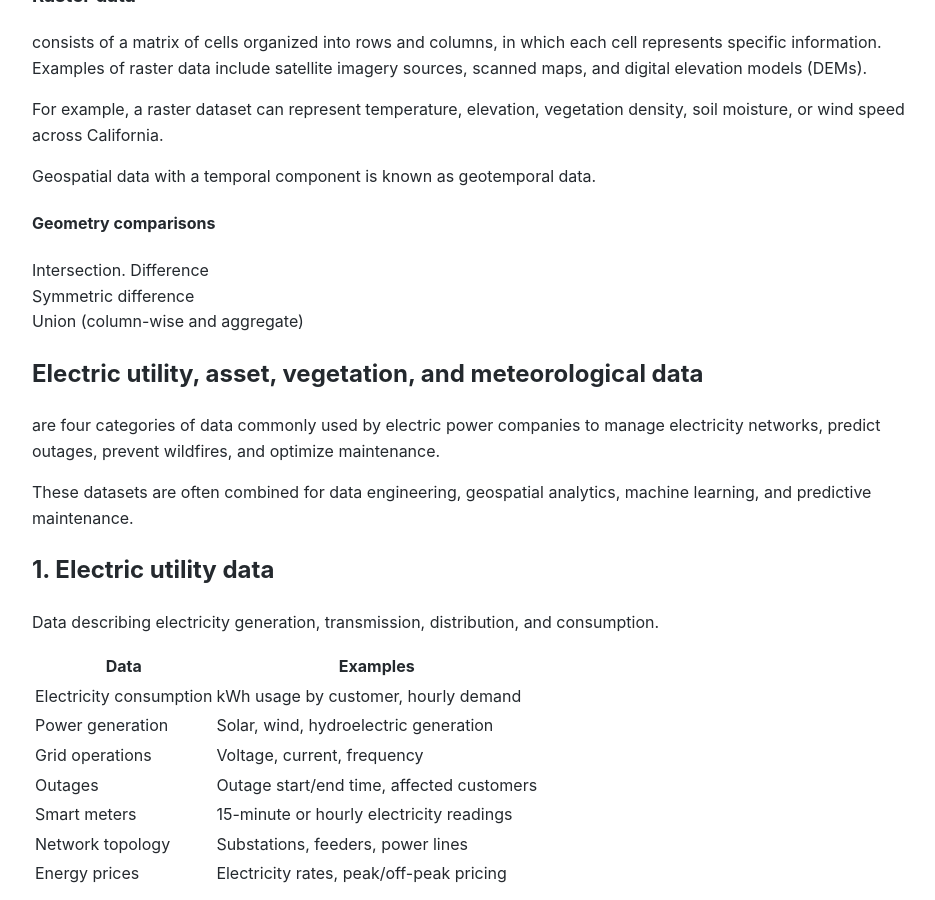
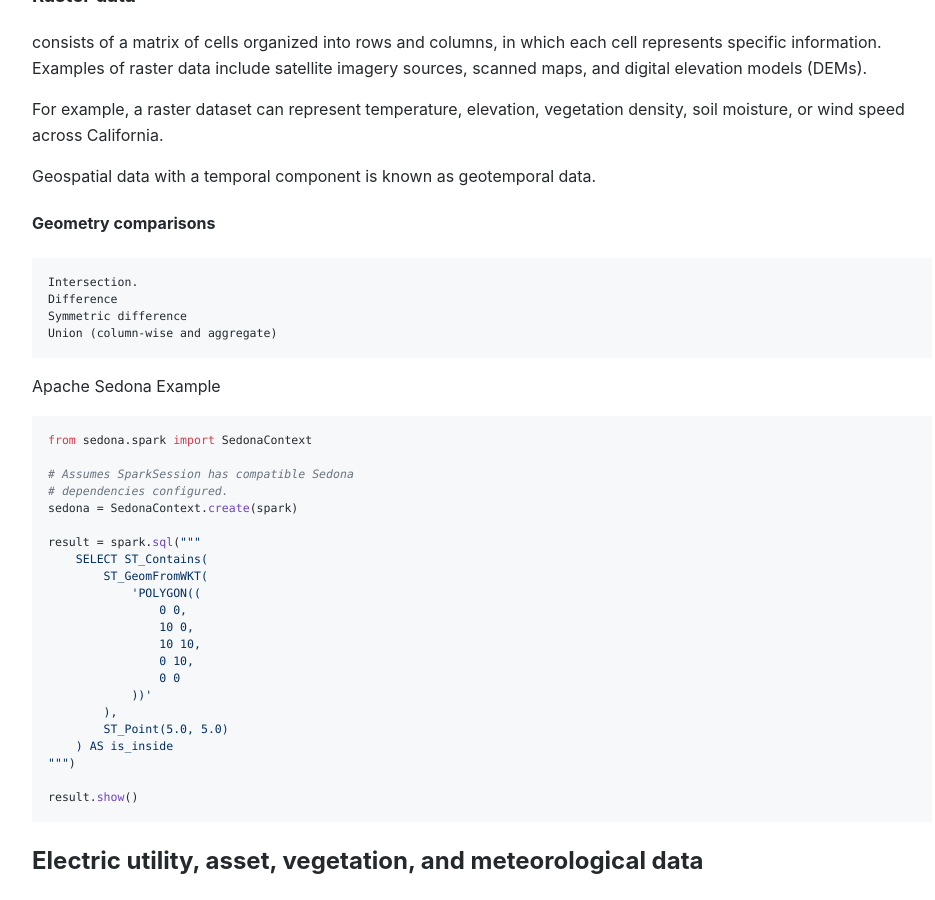
Before and after one commit to Michael-Lubinsky/michael-lubinsky.github.com, a Jekyll site: the page built from geo/pg_and_e.md, in a window 1280 px wide and 900 px high, scrolled down 331 px. Shown: the whole window, without its empty margins (158-1093 px from the left). Built offline with Jekyll 4.4.1, drawn with Linux system fonts in a browser that asks for light colours; our own code applies the rules of GitHub Pages for plain Markdown files.

Commit message:
Update pg_and_e.md

````diff
--- a/geo/pg_and_e.md
+++ b/geo/pg_and_e.md
@@ -13,10 +13,37 @@
 Geospatial data with a temporal component is known as geotemporal data.
 
 #### Geometry comparisons
+```
 Intersection.
 Difference
 Symmetric difference
 Union (column-wise and aggregate)
+```
+Apache Sedona Example
+```python
+from sedona.spark import SedonaContext
+
+# Assumes SparkSession has compatible Sedona
+# dependencies configured.
+sedona = SedonaContext.create(spark)
+
+result = spark.sql("""
+    SELECT ST_Contains(
+        ST_GeomFromWKT(
+            'POLYGON((
+                0 0,
+                10 0,
+                10 10,
+                0 10,
+                0 0
+            ))'
+        ),
+        ST_Point(5.0, 5.0)
+    ) AS is_inside
+""")
+
+result.show()
+```
 
 ## Electric utility, asset, vegetation, and meteorological data
 are four categories of data commonly used by electric power companies to manage electricity networks, predict outages, prevent wildfires, and optimize maintenance.
````
